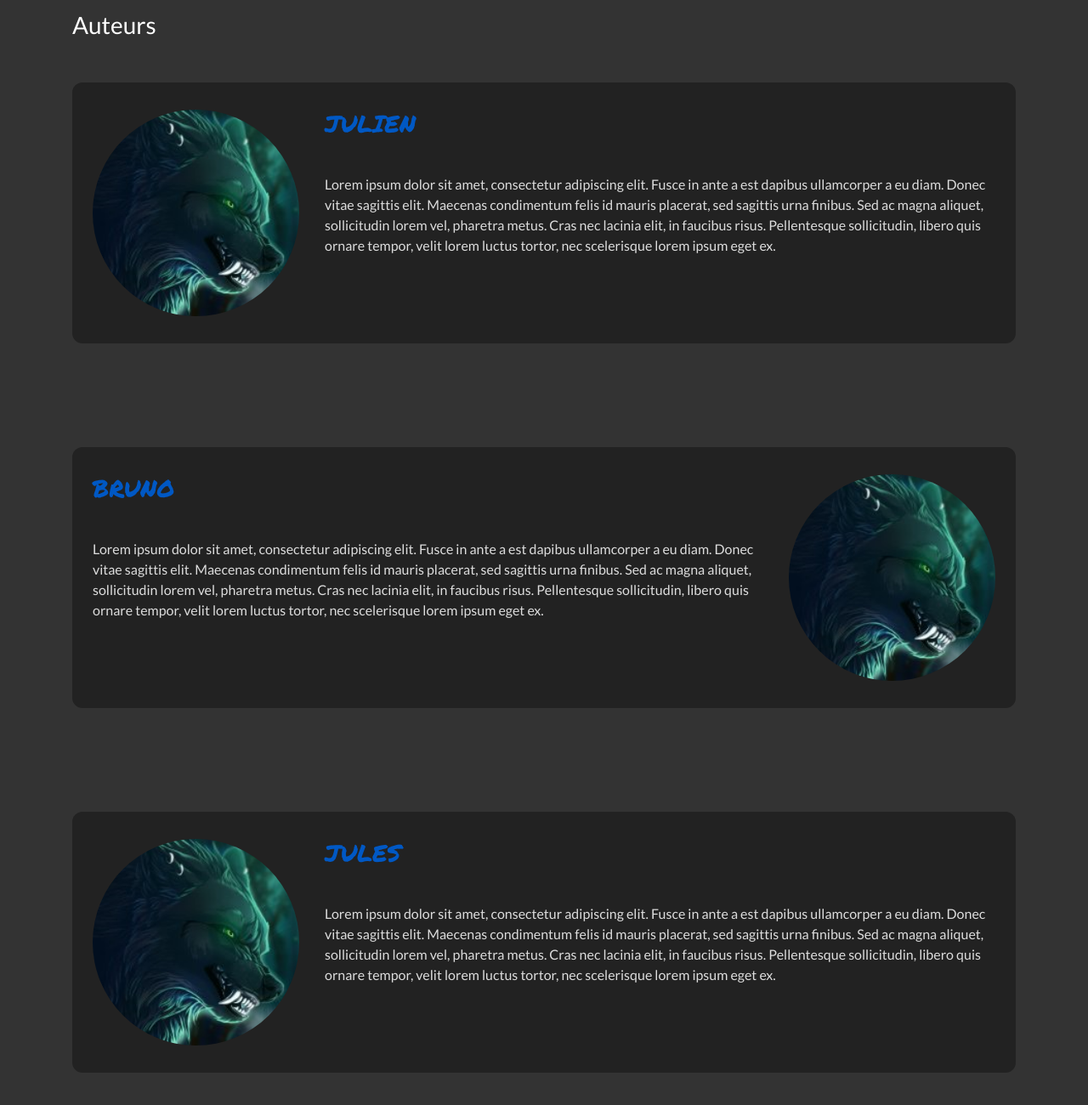
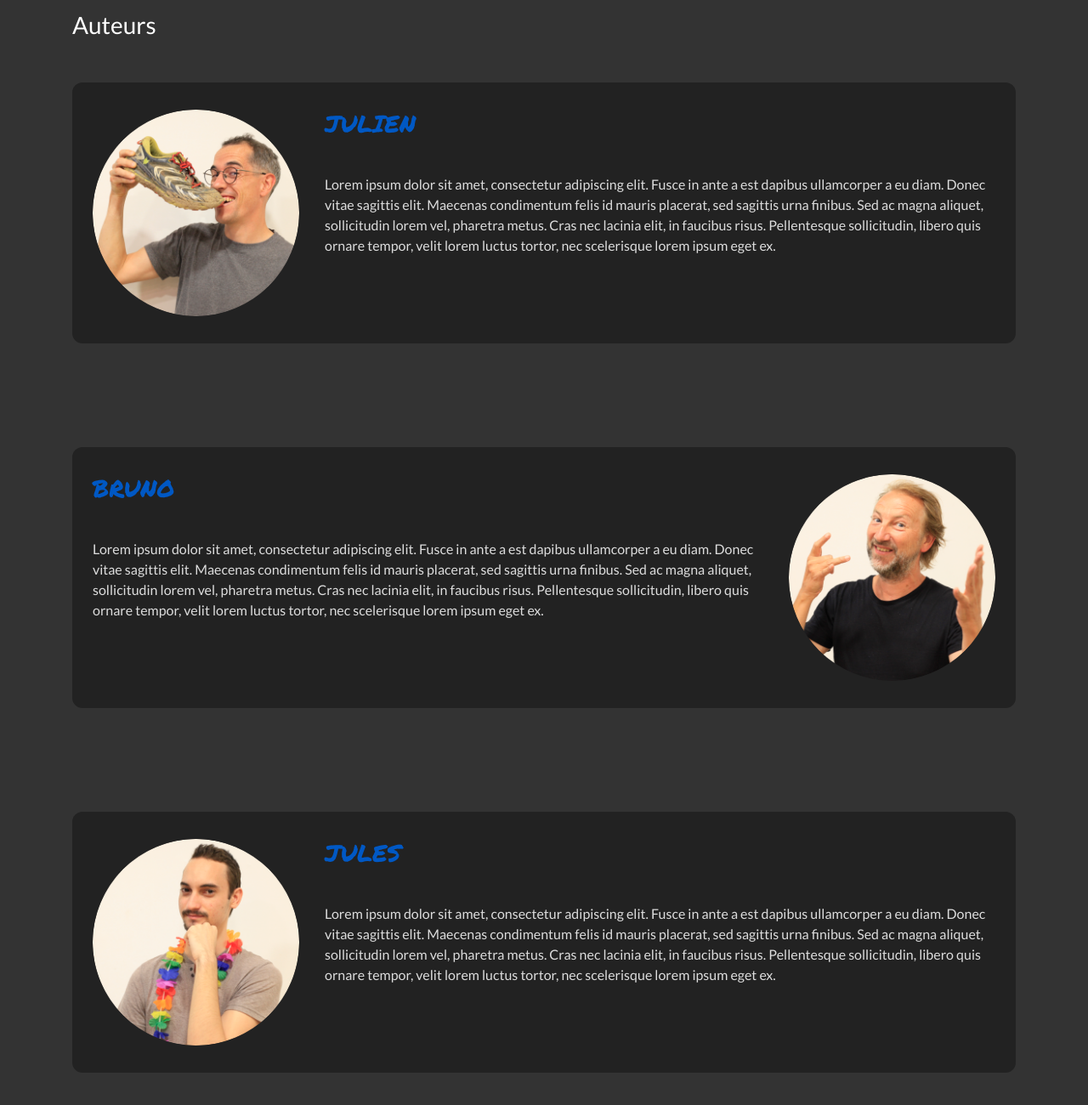
Before and after one commit to bbelorgey/projet1, a plain HTML site: page pages/apropos.html in a window 1280 px wide. Shown: the part 380-1680 px from the top of the page at 85% size. Drawn offline with nearby package versions, Linux system fonts and the light colour scheme.

Commit message:
Ajout favicon, img dans aporpos.html et supp img inutiles

```diff
--- a/pages/apropos.html
+++ b/pages/apropos.html
@@ -9,6 +9,7 @@
     <link rel="stylesheet" href="../css/apropos.css">
     <link rel="stylesheet" href="../css/header&footer.css">
     <link href="https://fonts.googleapis.com/css?family=Lato" rel="stylesheet">
+    <link rel="shortcut icon" href="../images/favicon.ico" type="image/x-icon">
 
     <title>A Propos | No-name</title>
 </head>
@@ -55,7 +56,7 @@
                     <div class="author">
                         <div class="row">
                             <div class="col-3">
-                                <img class="w-100" src="../images/wolf.png" alt="">
+                                <img class="w-100" src="../images/julien.png" alt="">
                             </div>
                             <div class="col">
                                 <h3>Julien</h3>
@@ -75,7 +76,7 @@
                                 <p>Lorem ipsum dolor sit amet, consectetur adipiscing elit. Fusce in ante a est dapibus ullamcorper a eu diam. Donec vitae sagittis elit. Maecenas condimentum felis id mauris placerat, sed sagittis urna finibus. Sed ac magna aliquet, sollicitudin lorem vel, pharetra metus. Cras nec lacinia elit, in faucibus risus. Pellentesque sollicitudin, libero quis ornare tempor, velit lorem luctus tortor, nec scelerisque lorem ipsum eget ex.</p>
                             </div>
                             <div class="col-3">
-                                <img class="w-100" src="../images/wolf.png" alt="">
+                                <img class="w-100" src="../images/bruno.png" alt="">
                             </div>
                         </div>
                     </div>
@@ -87,7 +88,7 @@
                     <div class="author">
                         <div class="row">
                             <div class="col-3">
-                                <img class="w-100" src="../images/wolf.png" alt="">
+                                <img class="w-100" src="../images/jules.png" alt="">
                             </div>
                             <div class="col">
                                 <h3>Jules</h3>
```
Also changed, not shown: index.html (+2 -1 lines), pages/archives.html (+1 -0 lines), pages/article.html (+1 -0 lines), pages/contact.html (+1 -0 lines), images/bruno.png (added), images/favicon.ico (added), images/jules.png (added), images/julien.png (added), images/logo(1).png (deleted), images/logo-size.png (deleted), images/logo.png (deleted), images/pic.png (deleted), images/wolf.png (deleted).
